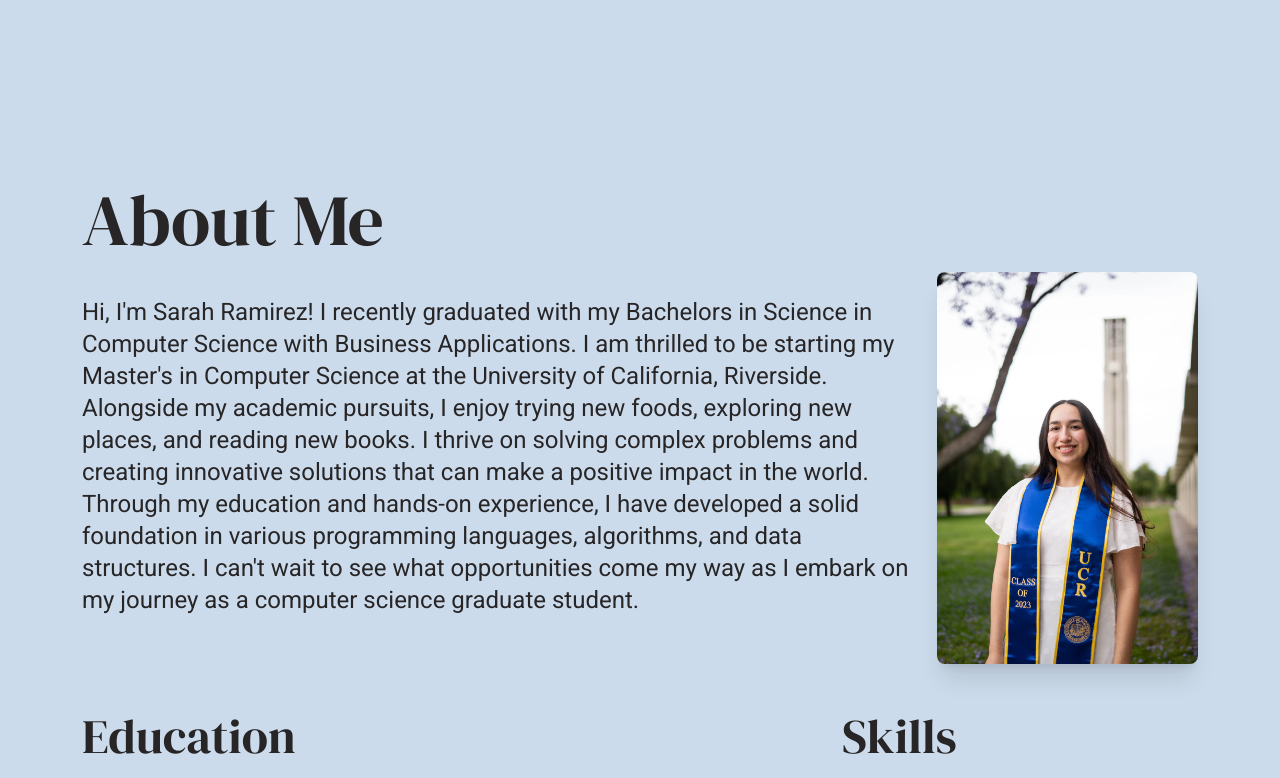
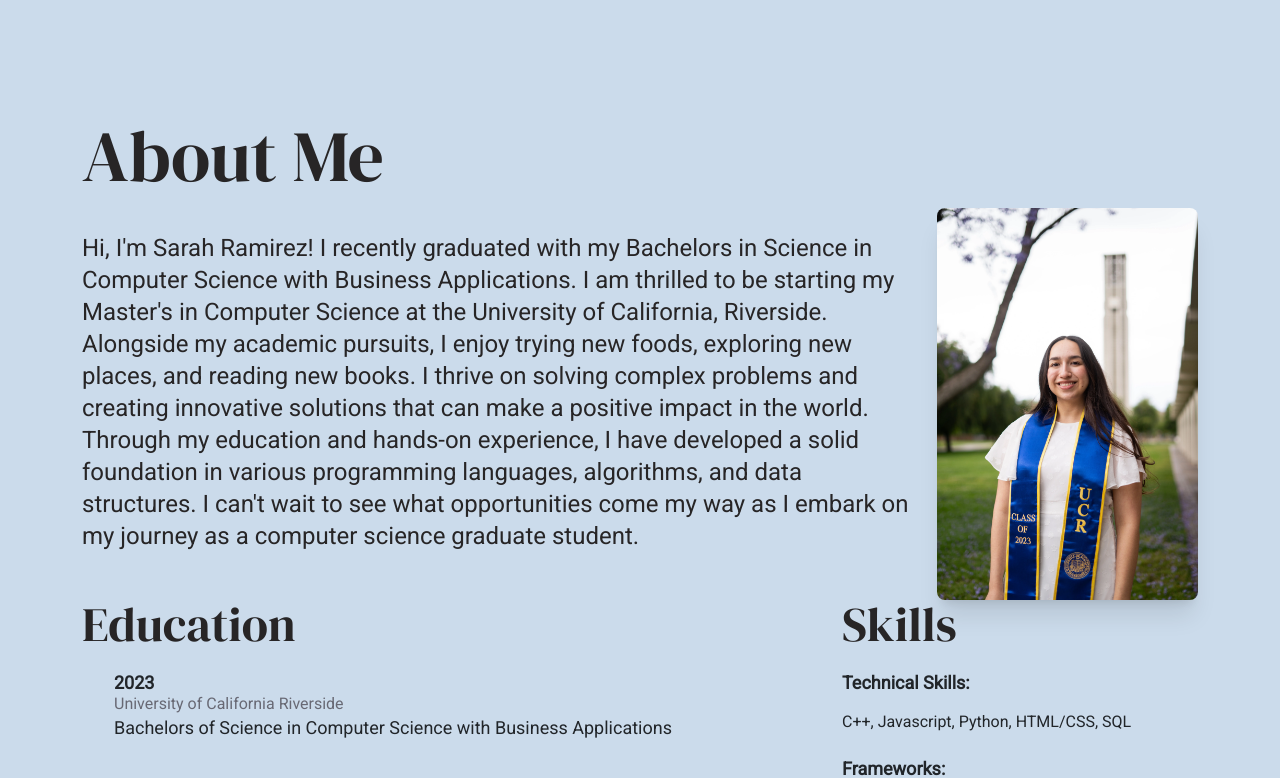
Before and after one commit to Sarah-Rami27/Sarah-Rami27.github.io, a Next.js app: page / in a window 1280 px wide. Shown: the part 680-1458 px from the top of the page. Built offline with nearby package versions, Linux system fonts and the light colour scheme.

Commit message:
fixed margins in about me

```diff
--- a/components/AboutMe.js
+++ b/components/AboutMe.js
@@ -6,25 +6,26 @@ import { Row, Col, Container } from "react-bootstrap";
 const AboutMe = () => {
   return (
     <>
-      <div className="bg-lightblue min-h-screen flex flex-col items-center justify-center">
-        <Container className="">
-        <p className="mt-16 text-6xl lg:text-7xl text-darkbrown font-serif-display text-left">
+      <main className="bg-lightblue min-h-screen flex flex-col items-center justify-center">
+        <Container>
+          <p className="text-6xl lg:text-7xl text-darkbrown font-serif-display text-left">
             About Me
           </p>
           <Row className="place-content-center">
-            <Col xs={12} lg={9} >
+            <Col xs={12} lg={9}>
               <p className=" my-6 text-lg lg:text-xl xl:text-2xl text-darkbrown font-roboto text-left">
                 Hi, I'm Sarah Ramirez! I recently graduated with my Bachelors in
                 Science in Computer Science with Business Applications. I am
                 thrilled to be starting my Master's in Computer Science at the
                 University of California, Riverside. Alongside my academic
                 pursuits, I enjoy trying new foods, exploring new places, and
-                reading new books. I thrive on solving complex problems and creating
-                innovative solutions that can make a positive impact in the world.
-                Through my education and hands-on experience, I have developed a
-                solid foundation in various programming languages, algorithms, and
-                data structures. I can't wait to see what opportunities come my way
-                as I embark on my journey as a computer science graduate student.
+                reading new books. I thrive on solving complex problems and
+                creating innovative solutions that can make a positive impact in
+                the world. Through my education and hands-on experience, I have
+                developed a solid foundation in various programming languages,
+                algorithms, and data structures. I can't wait to see what
+                opportunities come my way as I embark on my journey as a
+                computer science graduate student.
               </p>
             </Col>
             <Col xs={7} lg={3} className="flex-col">
@@ -38,7 +39,7 @@ const AboutMe = () => {
             </Col>
           </Row>
         </Container>
-        <Container className="mt-12 flex flex-col px-20">
+        <Container className="flex flex-col px-20">
           <Row>
             <Col md={12} lg={8}>
               <div>
@@ -106,7 +107,7 @@ const AboutMe = () => {
             </Col>
           </Row>
         </Container>
-      </div>
+      </main>
     </>
   );
 };
```
Lines whose indentation alone changed are shown as unchanged.
